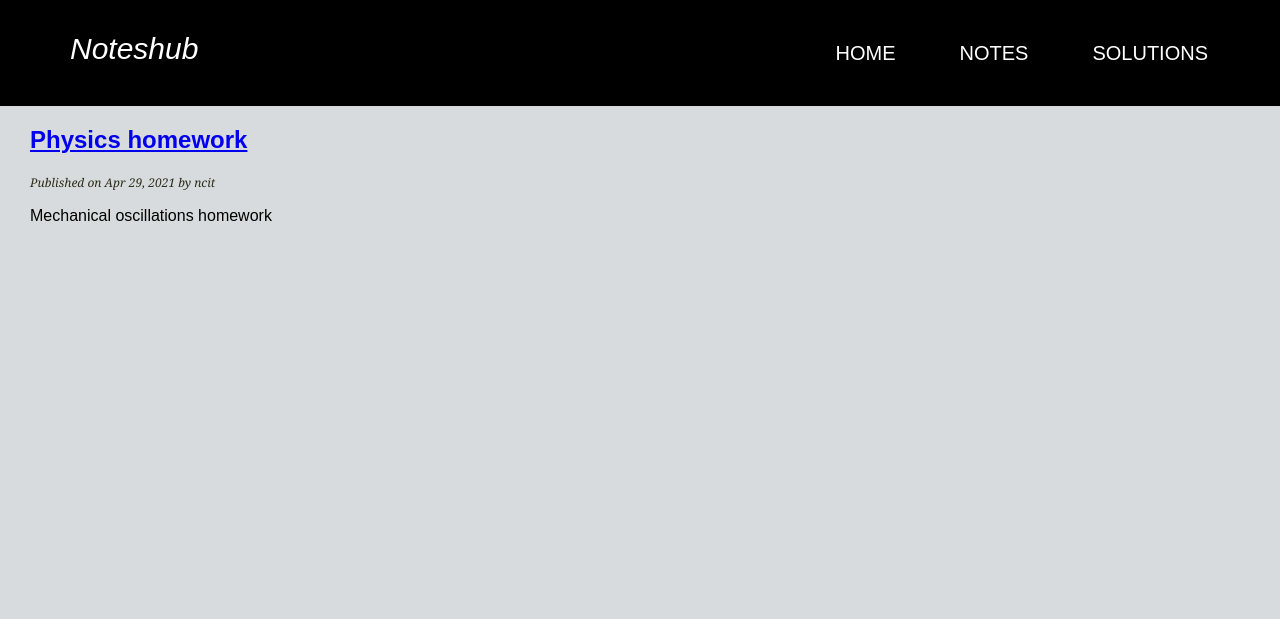
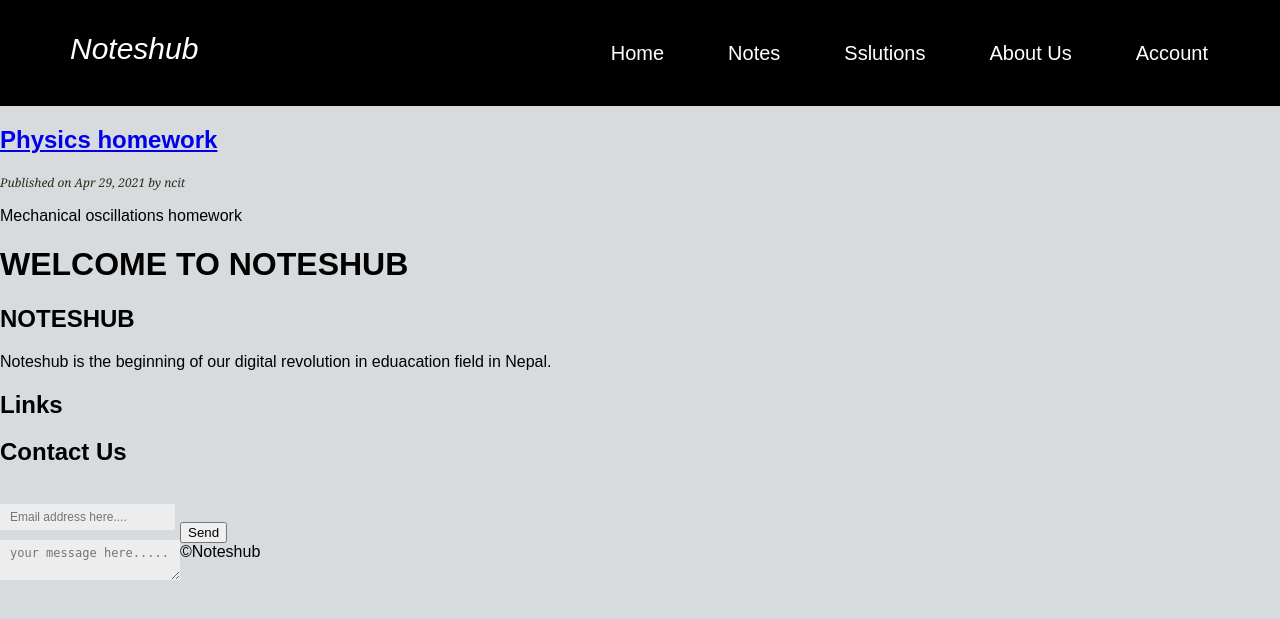
Before and after one commit to rishav-dahal/noteshub, a Django app: page / in a window 1280 px wide. Shown: the top 619 px of the page. Run offline with Django 3.2, Linux system fonts and the light colour scheme; data comes from the database, SQL or seed files in the repository.

Commit message:
merge with master
added footer and some changes in nav bar also added meta tag..

```diff
--- a/src/posts/templates/layouts/base.html
+++ b/src/posts/templates/layouts/base.html
@@ -4,6 +4,8 @@
 
     <head>
         <meta charset="UTF-8">
+        <meta name="viewport" content="width=device-width, initial-scale=1.0">
+        <meta http-equiv="X-UA-Compatible" content="ie=edge">
         <link rel="stylesheet" type="text/css" href="{% static 'css/main.css' %}">
         {% if title %}
             <title> Noteshub - {{ title }} </title>
@@ -13,11 +15,12 @@
     </head>
 
     <body>
+       <header>
         <nav>
-            <div="header"> <div class="logo">Noteshub</div>
+            <div class="logo">Noteshub</div>
                 <ul>
-                    <li><a href="#">HOME</a></li>
-                    <li><a href="#">NOTES</a>
+                    <li><a href="#">Home</a></li>
+                    <li><a href="#">Notes</a>
                         <ul>
                             <li><a href="#">Physics</a></li>
                             <li><a href="#">Maths</a></li>
@@ -27,7 +30,7 @@
                             <li><a href="#">FIT</a></li>
                         </ul>
                     </li>
-                    <li><a href="#">SOLUTIONS</a>
+                    <li><a href="#">Sslutions</a>
                         <ul>
                             <li><a href="#">Physics</a></li>
                             <li><a href="#">Maths</a></li>
@@ -37,13 +40,42 @@
                             <li><a href="#">FIT</a></li>
                         </ul>
                     </li>
+                    <li><a href="About.html">About Us</a></li>
+                    <li><a href="#account">Account</a>
+                        <ul>
+                           <li><a href="#login">Login</a></li>
+                           <li><a href="#signup">Signup</a></li>
+                        </ul>
+                    </li>
                 </ul>
-            </div>
         </nav>
-        <div id="content">
+       </header>
+       <!--content area -->
+        <div class="main">
                 {% block content %}
                 {% endblock content %}
+           <h1 class="h1">WELCOME TO NOTESHUB</h1>
         </div>
+       <!--footer-->
+  <div class="footer">
+    <div class="footer-content">
+      <div class="footer-part About">
+      <h2>NOTESHUB</h2>
+      <p>Noteshub is the beginning of our digital revolution in eduacation field in Nepal.</P>
+        </div>
+      <div class="footer-part Links">
+        <h2>Links</h2>
+      </div>
+      <div class="footer-part contact">
+      <h2>Contact Us</h2><br>
+        <form action="home.html" method="post">
+          <input type="email" name="email" class="text-input contact-input" placeholder="Email address here....">
+          <textarea name="massage" class="text-input contact-input" placeholder="your message here....."></textarea><br>
+          <button type="submit" class="btn">Send</button>
+      </div>
+    </div>
+    <div class="footer-bottom">&copy;Noteshub</div>
+  </div>
     </body>
 
 </html>
```
